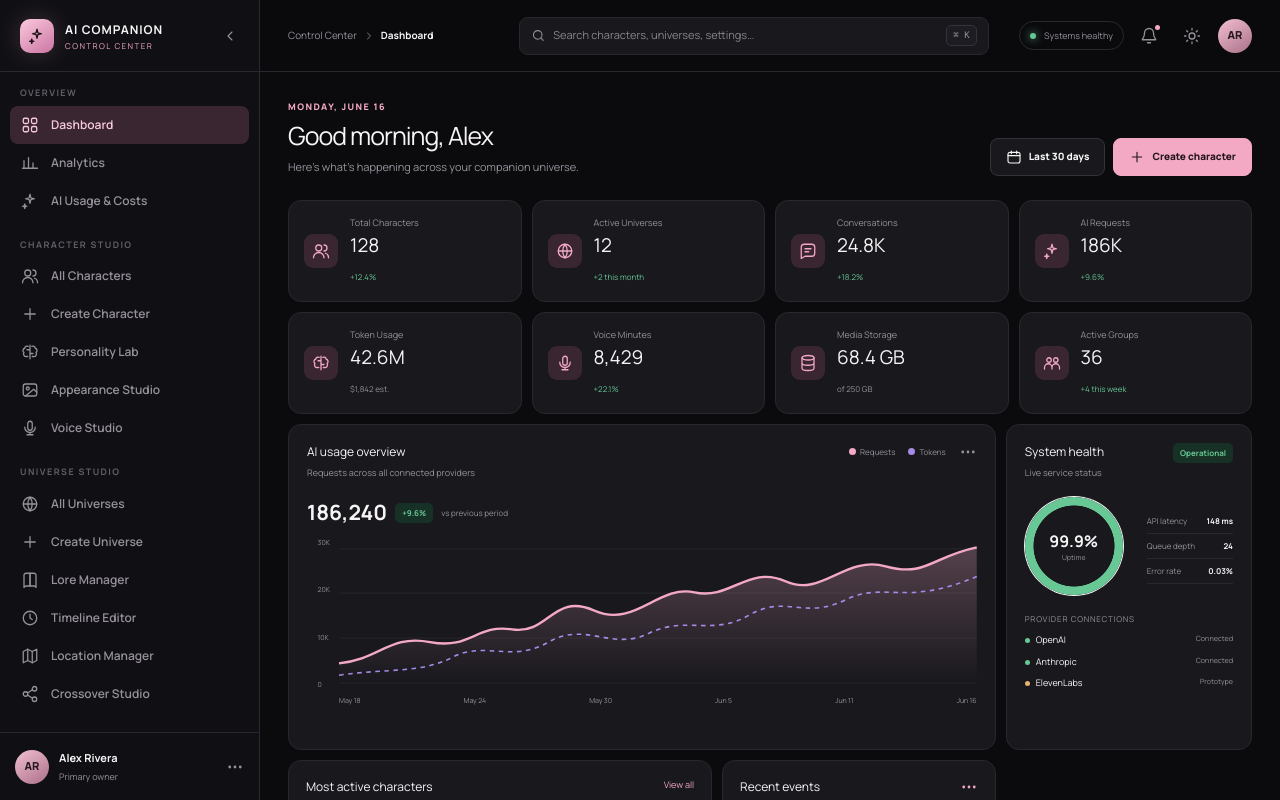
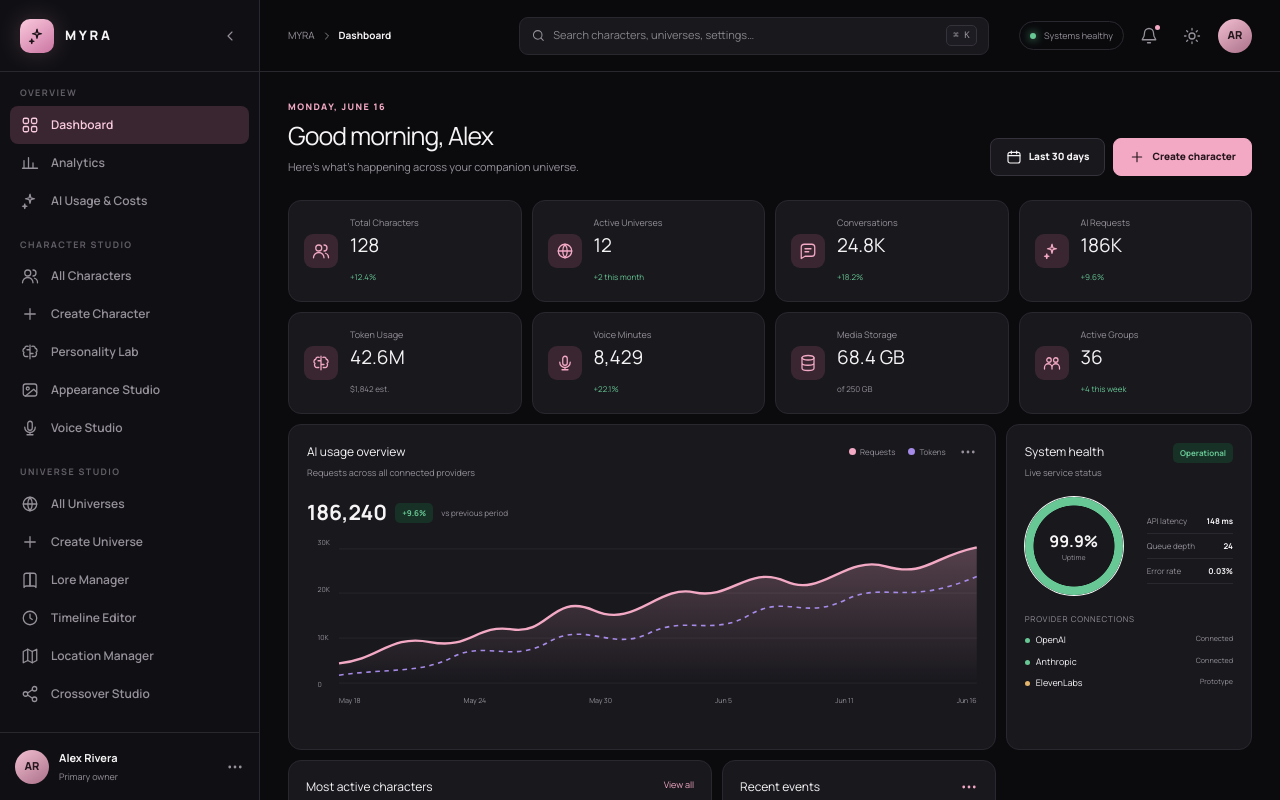
Before and after one commit to Vhirazhr/myra_web, a React (Vite) app: page / in a window 1280 px wide. Shown: the top 800 px of the page. Built offline with nearby package versions, Linux system fonts and the light colour scheme.

Commit message:
Rebrand application as MYRA
Figma-Prompt-ID: 10
Figma-Session-ID: 39236677-ccc3-4ab6-8f86-62c91d014053

```diff
--- a/package.json
+++ b/package.json
@@ -1,5 +1,5 @@
 {
-  "name": "figma-make-app",
+  "name": "myra",
   "version": "1.0.0",
   "private": true,
   "type": "module",
--- a/src/App.tsx
+++ b/src/App.tsx
@@ -422,7 +422,7 @@ const pageTitle: Record<string, [string, string]> = {
   ["voice-notes"]: ["Voice Note Configuration", "Manage voice note generation and delivery."],
   logs: ["Conversation Logs", "Review message activity and moderation signals."],
   storage: ["Storage Manager", "Monitor media, conversation, and memory storage."],
-  backup: ["Backup & Restore", "Protect and transfer your control center configuration."],
+  backup: ["Backup & Restore", "Protect and transfer your MYRA configuration."],
   security: ["Security", "Manage sessions, admin access, and masked credentials."],
   environment: ["Environment Settings", "Review prototype service and integration settings."],
 };
@@ -501,11 +501,7 @@ function Login({ onLogin }: { onLogin: () => void }) {
         <span className="brand-mark">
           <Icon name="spark" size={20} />
         </span>
-        <span>
-          AI COMPANION
-          <br />
-          <b>CONTROL CENTER</b>
-        </span>
+        <span className="brand-name">MYRA</span>
       </div>
       <form className="login-card" onSubmit={submit}>
         <div className="login-symbol">
@@ -513,7 +509,7 @@ function Login({ onLogin }: { onLogin: () => void }) {
         </div>
         <p className="eyebrow">Private administration</p>
         <h1>Welcome back</h1>
-        <p className="muted">Enter your credentials to access the control center.</p>
+        <p className="muted">Enter your credentials to access MYRA.</p>
         {error && (
           <div className="form-error">
             <Icon name="x" size={16} />
@@ -550,7 +546,7 @@ function Login({ onLogin }: { onLogin: () => void }) {
           <span>Protected access</span>
         </div>
         <Button type="submit" disabled={loading}>
-          {loading ? "Authenticating…" : "Enter control center"}{" "}
+          {loading ? "Authenticating…" : "Enter MYRA"}{" "}
           {!loading && <Icon name="chevron" size={16} />}
         </Button>
         <small>This is a simulated prototype login. No credentials are transmitted.</small>
@@ -579,12 +575,7 @@ function Sidebar({
         <span className="brand-mark">
           <Icon name="spark" size={18} />
         </span>
-        {!collapsed && (
-          <div>
-            <b>AI COMPANION</b>
-            <small>CONTROL CENTER</small>
-          </div>
-        )}
+        {!collapsed && <div className="brand-name">MYRA</div>}
         <button onClick={() => setCollapsed(!collapsed)}>
           <Icon name="chevron" size={16} />
         </button>
@@ -637,7 +628,7 @@ function Header({
   return (
     <header className="topbar">
       <div className="top-title">
-        <span>Control Center</span>
+        <span>MYRA</span>
         <Icon name="chevron" size={12} />
         <b>{title}</b>
       </div>
@@ -2667,9 +2658,7 @@ function GenericPage({ type, toast }: { type: string; toast: (s: string) => void
     <div className="page">
       <div className="page-heading">
         <div>
-          <p className="eyebrow">
-            {secure || backup || storage || env ? "System" : "Control Center"}
-          </p>
+          <p className="eyebrow">{secure || backup || storage || env ? "System" : "MYRA"}</p>
           <h1>{title}</h1>
           <p>{desc}</p>
         </div>
@@ -2808,9 +2797,7 @@ export default function App() {
   }
   const title = useMemo(
     () =>
-      nav.flatMap((x) => x.items).find((x) => x[2] === page)?.[0] ||
-      pageTitle[page]?.[0] ||
-      "Control Center",
+      nav.flatMap((x) => x.items).find((x) => x[2] === page)?.[0] || pageTitle[page]?.[0] || "MYRA",
     [page],
   );
   if (!authed)
--- a/src/index.css
+++ b/src/index.css
@@ -122,6 +122,11 @@
   flex: 1;
   white-space: nowrap;
 }
+.side-brand .brand-name {
+  font-size: 13px;
+  font-weight: 800;
+  letter-spacing: 0.2em;
+}
 .side-brand b {
   font-size: 12px;
   letter-spacing: 0.08em;
@@ -2584,6 +2589,11 @@ input[type="range"]::-webkit-slider-thumb {
   gap: 10px;
   font-size: 10px;
   letter-spacing: 0.08em;
+}
+.login-brand .brand-name {
+  font-size: 13px;
+  font-weight: 800;
+  letter-spacing: 0.22em;
 }
 .login-brand b {
   color: var(--pink);
```
